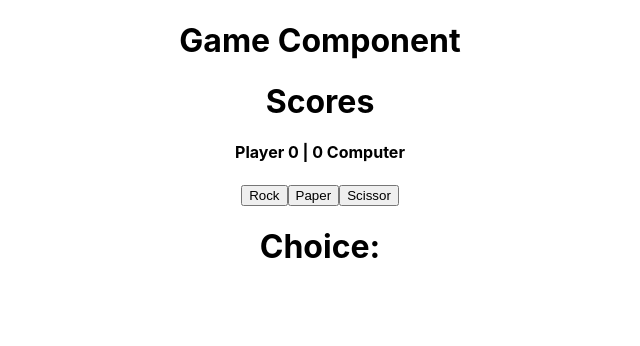
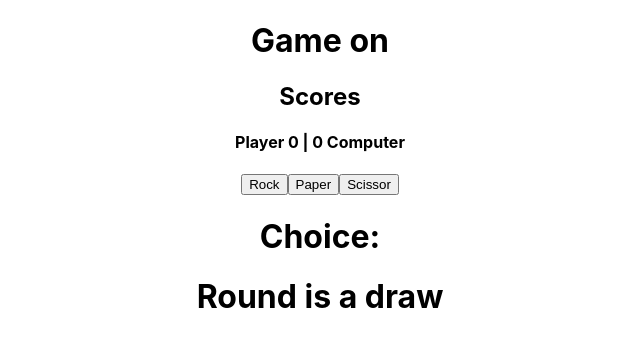
Before and after one commit to trav164/react-rps, a React (Create React App) app: page / in a window 1280 px wide. Both pictures are taken after a click on the button "Login". Shown: the top 346 px of the page, without its empty margins (320-960 px from the left). Built offline with nearby package versions, Linux system fonts and the light colour scheme.

Commit message:
added a result

```diff
--- a/src/components/Game.jsx
+++ b/src/components/Game.jsx
@@ -1,33 +1,40 @@
 import '../App';
 import Scores from './Scores';
 import GameButton from './GameButton';
-import { useState } from 'react';
+import Result from './Result';
+import { useEffect, useState } from 'react';
 
 const Game = ({ username }) => {
-    const [choice, setChoice] = useState();
+    const [choice, setChoice] = useState('');
+    const [result, setResult] = useState('');
 
     const [gameData, setGameData] = useState({
         player: 0, // score
         computer: 0, // score
-        username: '',
         validMoves: ['r', 'p', 's'], // rock paper scissors
         validGames: ['y', 'n', 'q'], // yes no quit
     })
 
-    const selectWinner = (player, computer) => {
+    useEffect(() => {
+        console.warn(choice, '- has changed');
+        setResult(selectWinner(choice));
+    }, [choice]);
+
+    const selectWinner = (player) => {
+        const computer = gameData.validMoves[Math.floor(Math.random() * 3)];
         let result;
         switch (player + computer) {
             case 'rs':
             case 'sr':
             case 'pr':
-                result = `${gameData.username.toUpperCase()} wins!`;
+                result = username;
                 gameData.player++; // 1 to the current score
                 break;
             // eslint-disable-next-line no-duplicate-case
             case 'sr':
             case 'ps':
             case 'rp':
-                result = 'COMPUTER wins!';
+                result = 'computer';
                 gameData.computer++; // 1 to the current score
                 break;
             case 'pp':
@@ -43,14 +50,14 @@ const Game = ({ username }) => {
     }
     return (
         <div>
-            <h1>Game Component</h1>
+            <h1>Game on {username}</h1>
             <Scores />
-
             <GameButton buttonText={"Rock"} setChoice={setChoice} />
             <GameButton buttonText={"Paper"} setChoice={setChoice} />
             <GameButton buttonText={"Scissor"} setChoice={setChoice} />
 
             <h1>Choice: {choice}</h1>
+            <Result result={result} />
         </div>
     )
 }
--- a/src/components/Home.jsx
+++ b/src/components/Home.jsx
@@ -18,7 +18,7 @@ const Home = () => {
         )
 
     } else {
-        return <Game />
+        return <Game username={loginData.username} />
     }
 }
 
--- /dev/null
+++ b/src/components/Result.jsx
@@ -0,0 +1,19 @@
+import '../App';
+
+const Result = ({ result }) => {
+    if (result) {
+        return (
+            <div>
+                <h1>🔥 {result} WINS 🔥</h1>
+            </div>
+        )
+    } else {
+        return (
+            <div>
+                <h1>Round is a draw</h1>
+            </div>
+        )
+    }
+}
+
+export default Result;
--- a/src/components/Scores.jsx
+++ b/src/components/Scores.jsx
@@ -3,7 +3,7 @@ import '../App';
 const Scores = () => {
     return (
         <div>
-            <h1>Scores</h1>
+            <h2>Scores</h2>
             <h4>Player 0 | 0 Computer</h4>
         </div>
     )
```
